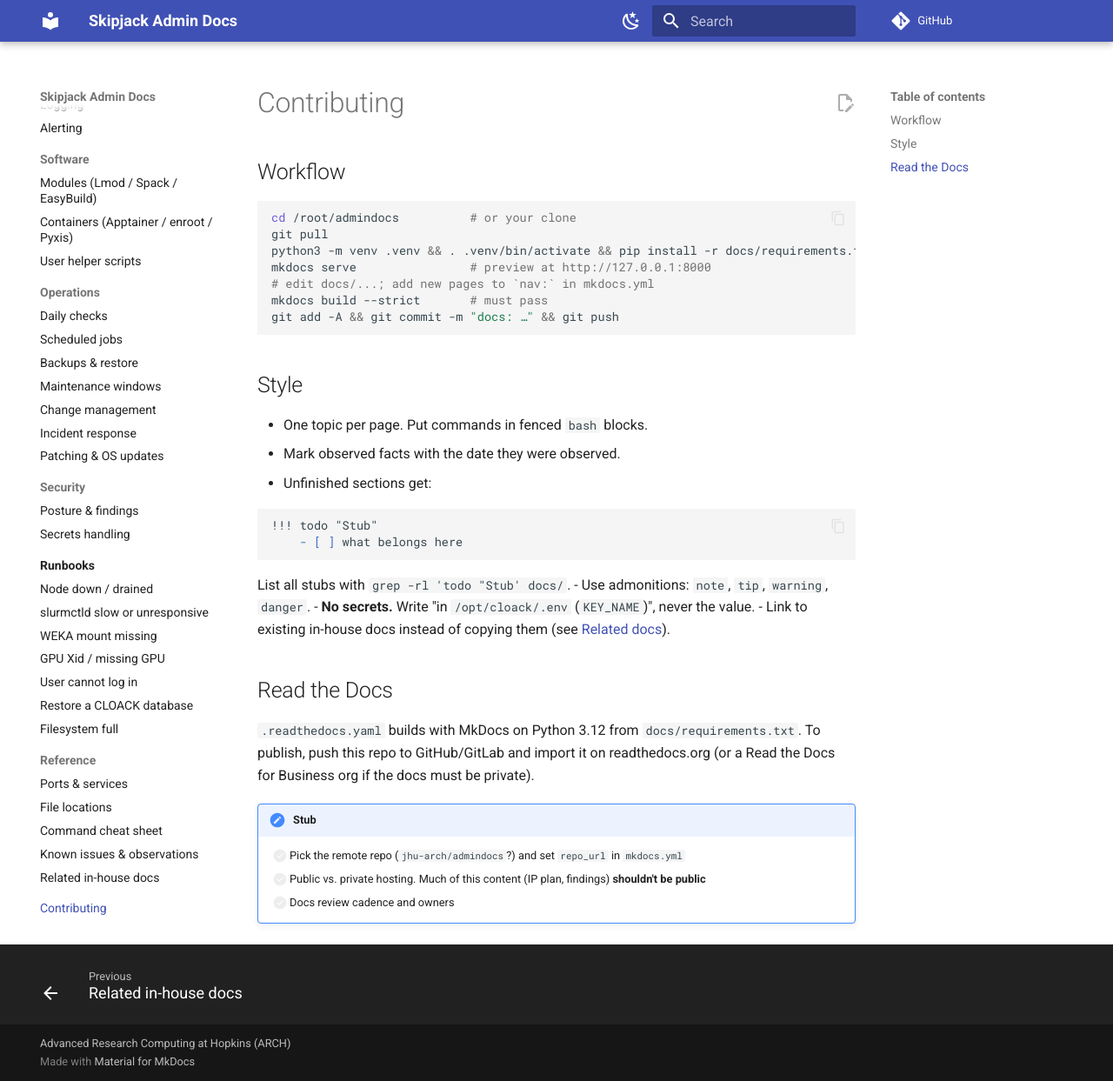
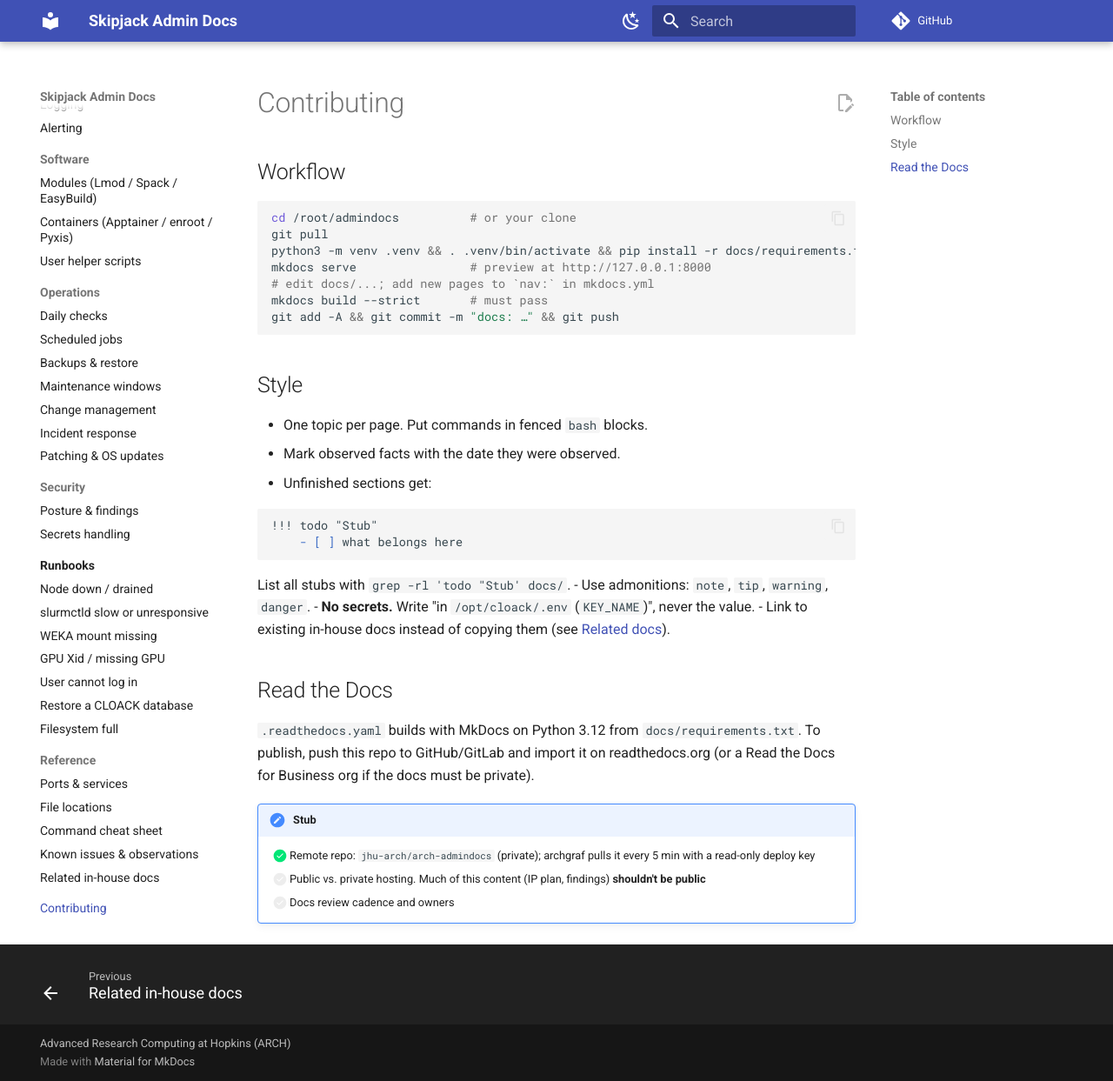
Before and after one commit to tsaiweiwu/my-arch-admindocs, an MkDocs documentation site: the page built from docs/contributing.md, in a window 1280 px wide and 1243 px high. Shown: the whole window at 87% size. Built offline with MkDocs 1.6.1 and Material for MkDocs 9.7.7, drawn with Linux system fonts in a browser that asks for light colours; comment, search, counter and statistics services are not loaded.

Commit message:
Point repo_url at jhu-arch/arch-admindocs

```diff
--- a/docs/contributing.md
+++ b/docs/contributing.md
@@ -35,6 +35,6 @@ To publish, push this repo to GitHub/GitLab and import it on readthedocs.org
 (or a Read the Docs for Business org if the docs must be private).
 
 !!! todo "Stub"
-    - [ ] Pick the remote repo (`jhu-arch/admindocs`?) and set `repo_url` in `mkdocs.yml`
+    - [x] Remote repo: `jhu-arch/arch-admindocs` (private); archgraf pulls it every 5 min with a read-only deploy key
     - [ ] Public vs. private hosting. Much of this content (IP plan, findings) **shouldn't be public**
     - [ ] Docs review cadence and owners
--- a/mkdocs.yml
+++ b/mkdocs.yml
@@ -1,6 +1,6 @@
 site_name: Skipjack Admin Docs
 site_description: Administrator documentation for the Skipjack HPC cluster (ARCH @ JHU)
-repo_url: https://github.com/jhu-arch/admindocs   # TODO: set the real repo URL
+repo_url: https://github.com/jhu-arch/arch-admindocs
 edit_uri: edit/main/docs/
 copyright: Advanced Research Computing at Hopkins (ARCH)
 
```
